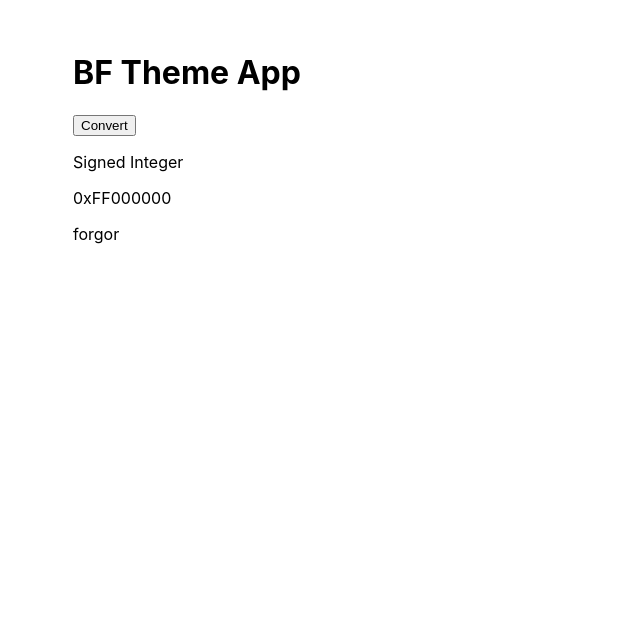
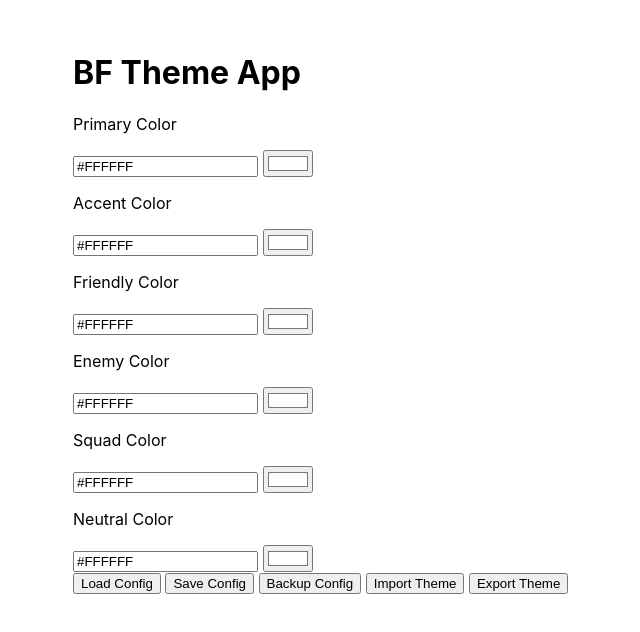
Before and after one commit to NightlyDev/BFTheme, an Electron app: page src/index.html in a window 800 px wide. Shown: the whole page, without its empty margins (23-663 px from the left). Drawn offline with Linux system fonts and the light colour scheme.

Commit message:
Add prototype GUI

```diff
--- a/src/index.html
+++ b/src/index.html
@@ -1,16 +1,53 @@
 <!DOCTYPE html>
 <html>
+
 <head>
   <meta charset="UTF-8" />
   <title>Hello World!</title>
   <link rel="stylesheet" href="index.css" />
   <script defer src="render.js"></script>
+  <script defer src="convert.js"></script>
 </head>
+
 <body>
   <h1>BF Theme App</h1>
-    <button id="convert" onclick="convert()">Convert</button>
-    <p id="integer">Signed Integer</p>
-    <p id="hexadecimal">0xFF000000</p>
-    <p>forgor</p>
+  <div id="color-box">
+    <div>
+      <p>Primary Color</p>
+      <input type="text" id="primary-color-value" name="primary-color-value" value="#FFFFFF">
+      <input type="color" id="primary-color-picker" name="primary-color-picker" value="#FFFFFF">
+    </div>
+    <div>
+      <p>Accent Color</p>
+      <input type="text" id="accent-color-value" name="accent-color-value" value="#FFFFFF">
+      <input type="color" id="accent-color-picker" name="accent-color-picker" value="#FFFFFF">
+    </div>
+    <div>
+      <p>Friendly Color</p>
+      <input type="text" id="friendly-color-value" name="friendly-color-value" value="#FFFFFF">
+      <input type="color" id="friendly-color-picker" name="friendly-color-picker" value="#FFFFFF">
+    </div>
+    <div>
+      <p>Enemy Color</p>
+      <input type="text" id="enemy-color-value" name="enemy-color-value" value="#FFFFFF">
+      <input type="color" id="enemy-color-picker" name="enemy-color-picker" value="#FFFFFF">
+    </div>
+    <div>
+      <p>Squad Color</p>
+      <input type="text" id="squad-color-value" name="squad-color-value" value="#FFFFFF">
+      <input type="color" id="squad-color-picker" name="squad-color-picker" value="#FFFFFF">
+    </div>
+    <div>
+      <p>Neutral Color</p>
+      <input type="text" id="neutral-color-value" name="neutral-color-value" value="#FFFFFF">
+      <input type="color" id="neutral-color-picker" name="neutral-color-picker" value="#FFFFFF">
+    </div>
+  </div>
+  <button id="load-button" onclick="loadConfig()">Load Config</button>
+  <button onclick="saveConfig()">Save Config</button>
+  <button onclick="backupConfig()">Backup Config</button>
+  <button onclick="importTheme()">Import Theme</button>
+  <button onclick="exportTheme()">Export Theme</button>
 </body>
+
 </html>
```
Lines whose indentation alone changed are shown as unchanged.
